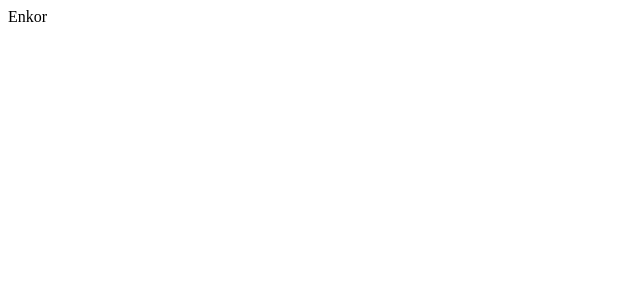
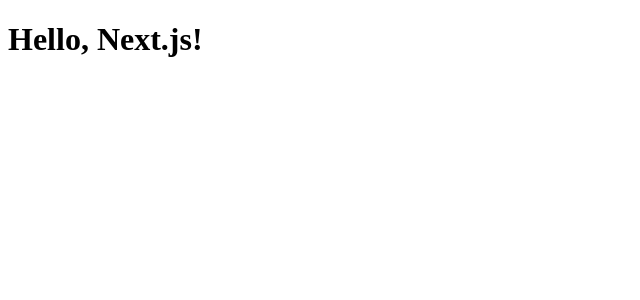
Before and after one commit to enkor-cms/enkor, a Next.js app in the folder dashboard/: page / in a window 1280 px wide. Shown: the top 300 px of the page, without its empty margins (0-640 px from the left). Built offline with nearby package versions, Linux system fonts and the light colour scheme.

Commit message:
Change using app folder

```diff
--- a/dashboard/next.config.js
+++ b/dashboard/next.config.js
@@ -1,6 +1,8 @@
 /** @type {import('next').NextConfig} */
 const nextConfig = {
-  reactStrictMode: true,
+  experimental: {
+    appDir: true,
+  },
 };
 
 module.exports = nextConfig;
--- /dev/null
+++ b/dashboard/src/app/layout.tsx
@@ -0,0 +1,13 @@
+export default function RootLayout({
+  // Layouts must accept a children prop.
+  // This will be populated with nested layouts or pages
+  children,
+}: {
+  children: React.ReactNode;
+}) {
+  return (
+    <html lang="en">
+      <body>{children}</body>
+    </html>
+  );
+}
--- /dev/null
+++ b/dashboard/src/app/page.tsx
@@ -0,0 +1,3 @@
+export default function Page() {
+  return <h1>Hello, Next.js!</h1>;
+}
--- a/dashboard/src/pages/_app.tsx
+++ /dev/null
@@ -1,5 +0,0 @@
-import type { AppProps } from 'next/app';
-
-export default function App({ Component, pageProps }: AppProps) {
-  return <Component {...pageProps} />;
-}
--- a/dashboard/src/pages/_document.tsx
+++ /dev/null
@@ -1,13 +0,0 @@
-import { Html, Head, Main, NextScript } from 'next/document';
-
-export default function Document() {
-  return (
-    <Html lang="en">
-      <Head />
-      <body>
-        <Main />
-        <NextScript />
-      </body>
-    </Html>
-  );
-}
--- a/dashboard/src/pages/index.tsx
+++ /dev/null
@@ -1,3 +0,0 @@
-export default function Home() {
-  return <>Enkor</>;
-}
```
Also changed, not shown: dashboard/tsconfig.json (+22 -4 lines).
